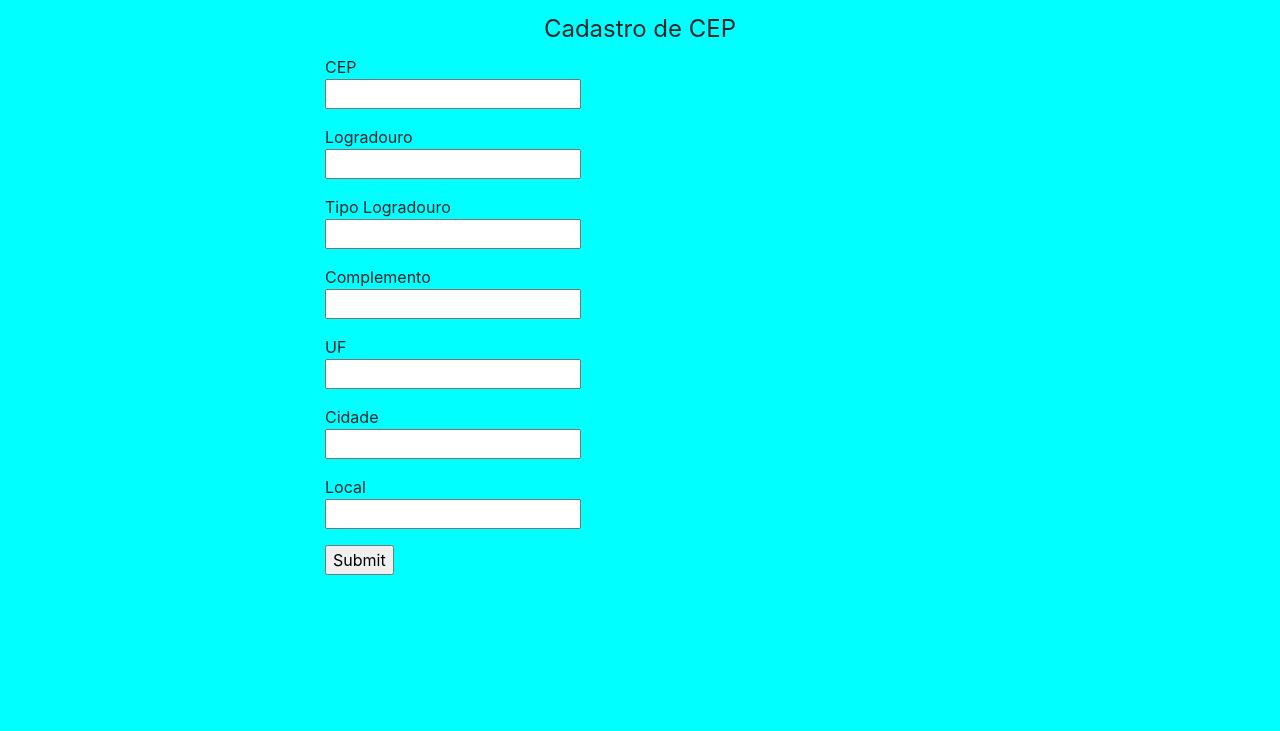
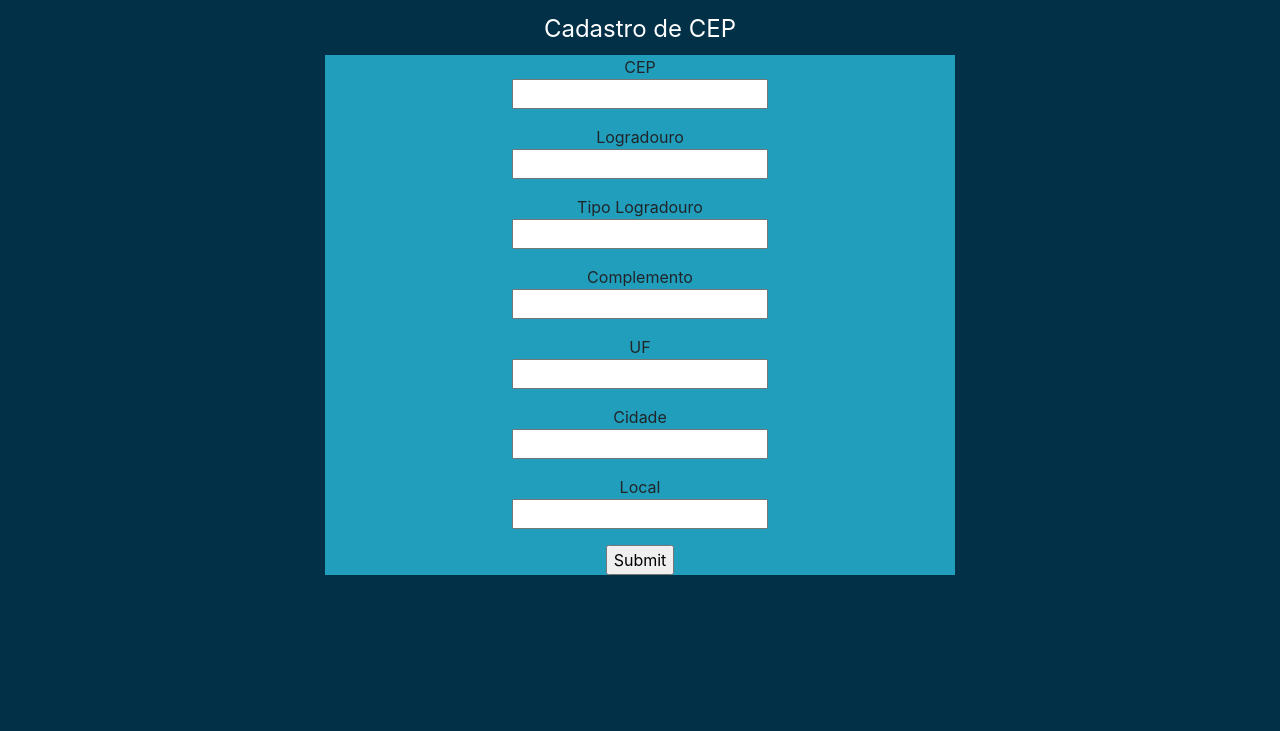
Before and after one commit to thiagotorres-byte/buscaCep-front, a plain HTML site: page Deletar.html in a window 1280 px wide. Shown: the part 69-800 px from the top of the page. Drawn offline with nearby package versions, Linux system fonts and the light colour scheme.

Commit message:
correção cores

```diff
--- a/style.css
+++ b/style.css
@@ -2,18 +2,23 @@ fieldset {
     width: 50%;
     margin-left: auto;
     margin-right: auto;
-
+    text-align: center;
 }
 
 legend{
     text-align: center;
+    color: white;
 }
 
 body {
-    background-color: aqua;
+    background-color: #023047;
     padding: 80px 10px 0px 10px;
 }
 
 .topico{
     display: inline;
 }
+
+form {
+    background-color: #219ebc;
+}
```
